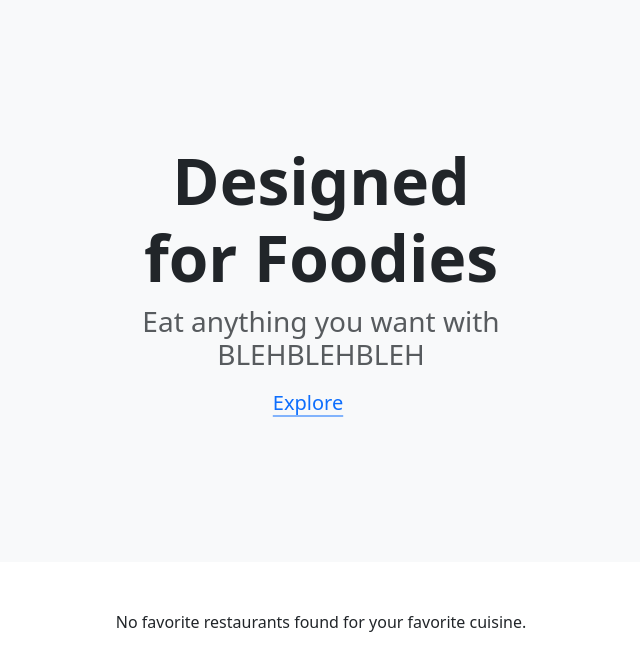
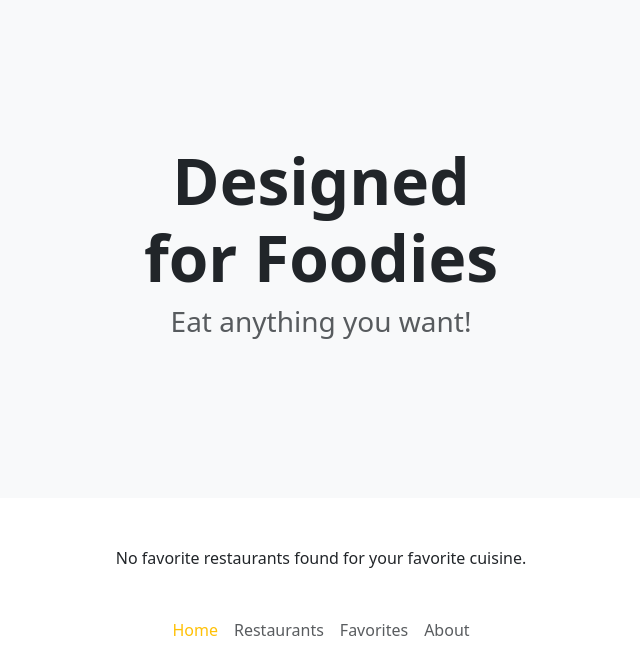
Before and after one commit to Team26-CS2340/FoodFinder, a Django app: page / in a window 1280 px wide. Shown: the part 89-747 px from the top of the page, without its empty margins (319-959 px from the left). Run offline with Django 5.2, Linux system fonts and the light colour scheme.

Commit message:
altered home page slightly

```diff
--- a/restaurants/templates/restaurants/home.html
+++ b/restaurants/templates/restaurants/home.html
@@ -7,12 +7,8 @@
 <div class="position-relative overflow-hidden p-3 p-md-5 m-md-3 text-center bg-body-tertiary">
     <div class="col-md-6 p-lg-5 mx-auto my-5">
         <h1 class="display-3 fw-bold">Designed for Foodies</h1>
-        <h3 class="fw-normal text-muted mb-3">Eat anything you want with BLEHBLEHBLEH</h3>
+        <h3 class="fw-normal text-muted mb-3">Eat anything you want!</h3>
         <div class="d-flex gap-3 justify-content-center lead fw-normal">
-            <a class="icon-link" href="{% url 'restaurant_list'%}">
-                Explore
-                <svg class="bi"><use xlink:href="#chevron-right"></use></svg>
-            </a>
         </div>
     </div>
 </div>
```
